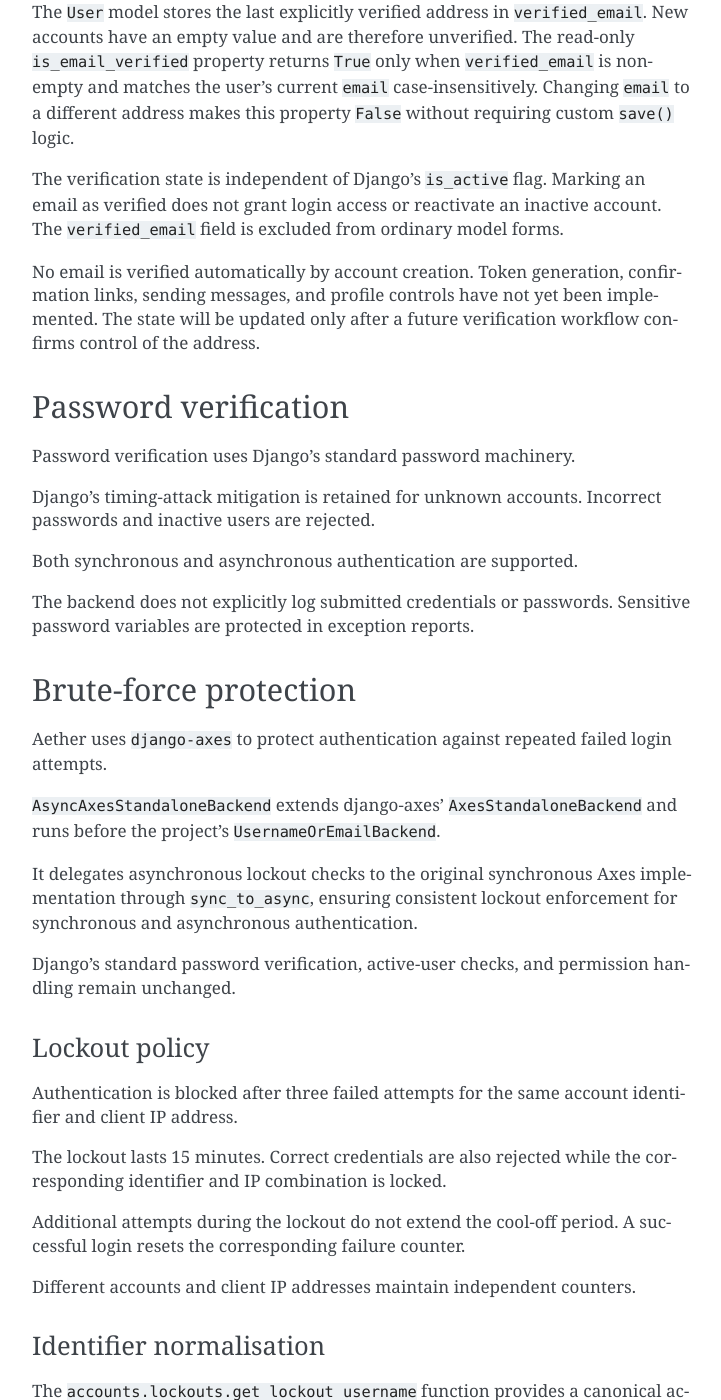
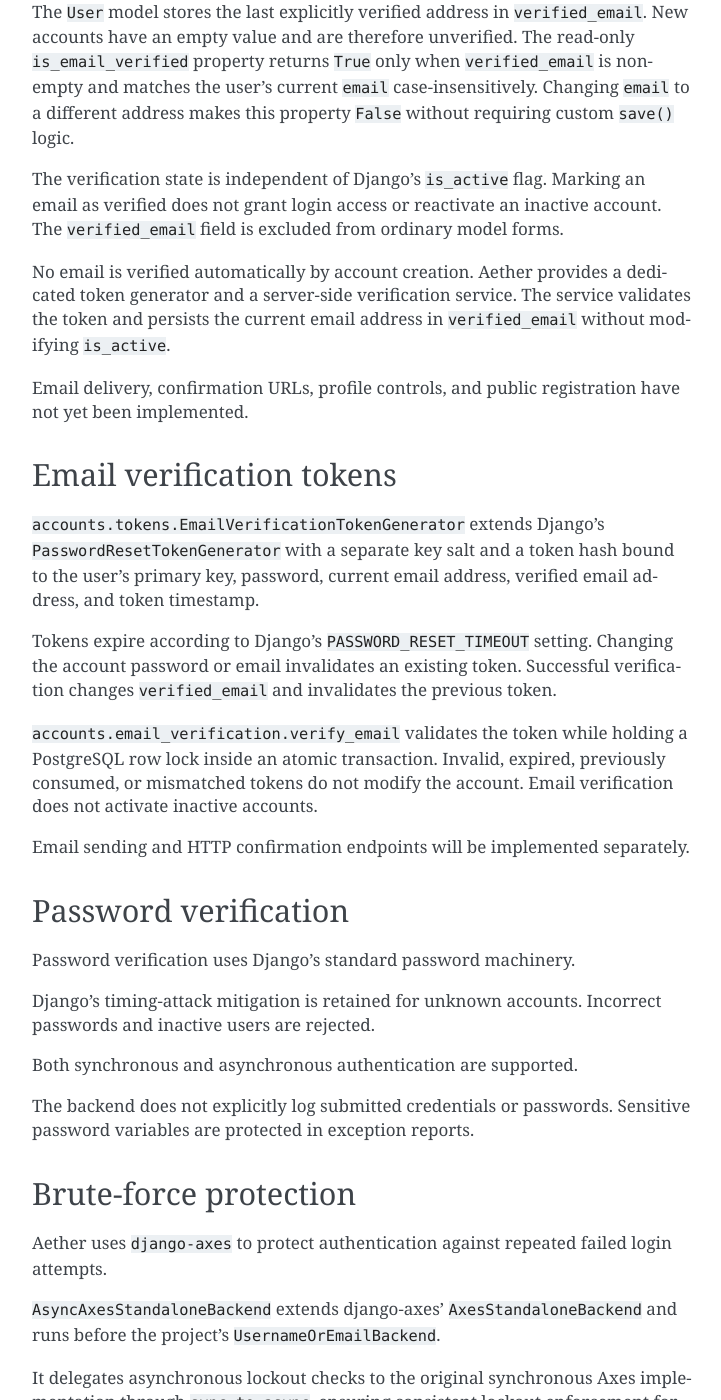
Before and after one commit to alex-nuclearboy/aether-app, a Sphinx documentation site: the page built from docs/source/security/authentication.rst, in a window 1280 px wide and 1400 px high, scrolled down 1296 px. Shown: the whole window, without its empty margins (388-1109 px from the left). Built offline with Sphinx 7.4.7, drawn with Linux system fonts in a browser that asks for light colours; some of the changed text lies outside the part shown.

Commit message:
docs(accounts): document email verification tokens and service
Document the email verification token generator, its security properties, expiration policy, and transaction-safe verification service. Update the accounts application structure and test coverage documentation.

```diff
--- a/docs/source/security/authentication.rst
+++ b/docs/source/security/authentication.rst
@@ -65,10 +65,34 @@ The verification state is independent of Django's ``is_active`` flag. Marking
 an email as verified does not grant login access or reactivate an inactive
 account. The ``verified_email`` field is excluded from ordinary model forms.
 
-No email is verified automatically by account creation. Token generation,
-confirmation links, sending messages, and profile controls have not yet been
-implemented. The state will be updated only after a future verification
-workflow confirms control of the address.
+No email is verified automatically by account creation. Aether provides
+a dedicated token generator and a server-side verification service. The
+service validates the token and persists the current email address in
+``verified_email`` without modifying ``is_active``.
+
+Email delivery, confirmation URLs, profile controls, and public registration
+have not yet been implemented.
+
+Email verification tokens
+-------------------------
+
+``accounts.tokens.EmailVerificationTokenGenerator`` extends Django's
+``PasswordResetTokenGenerator`` with a separate key salt and a token hash
+bound to the user's primary key, password, current email address, verified
+email address, and token timestamp.
+
+Tokens expire according to Django's ``PASSWORD_RESET_TIMEOUT`` setting.
+Changing the account password or email invalidates an existing token.
+Successful verification changes ``verified_email`` and invalidates the
+previous token.
+
+``accounts.email_verification.verify_email`` validates the token while
+holding a PostgreSQL row lock inside an atomic transaction. Invalid,
+expired, previously consumed, or mismatched tokens do not modify the
+account. Email verification does not activate inactive accounts.
+
+Email sending and HTTP confirmation endpoints will be implemented
+separately.
 
 Password verification
 ---------------------
```
Also changed, not shown: docs/source/architecture/project-structure.rst (+17 -0 lines), docs/source/development/testing.rst (+7 -0 lines).
